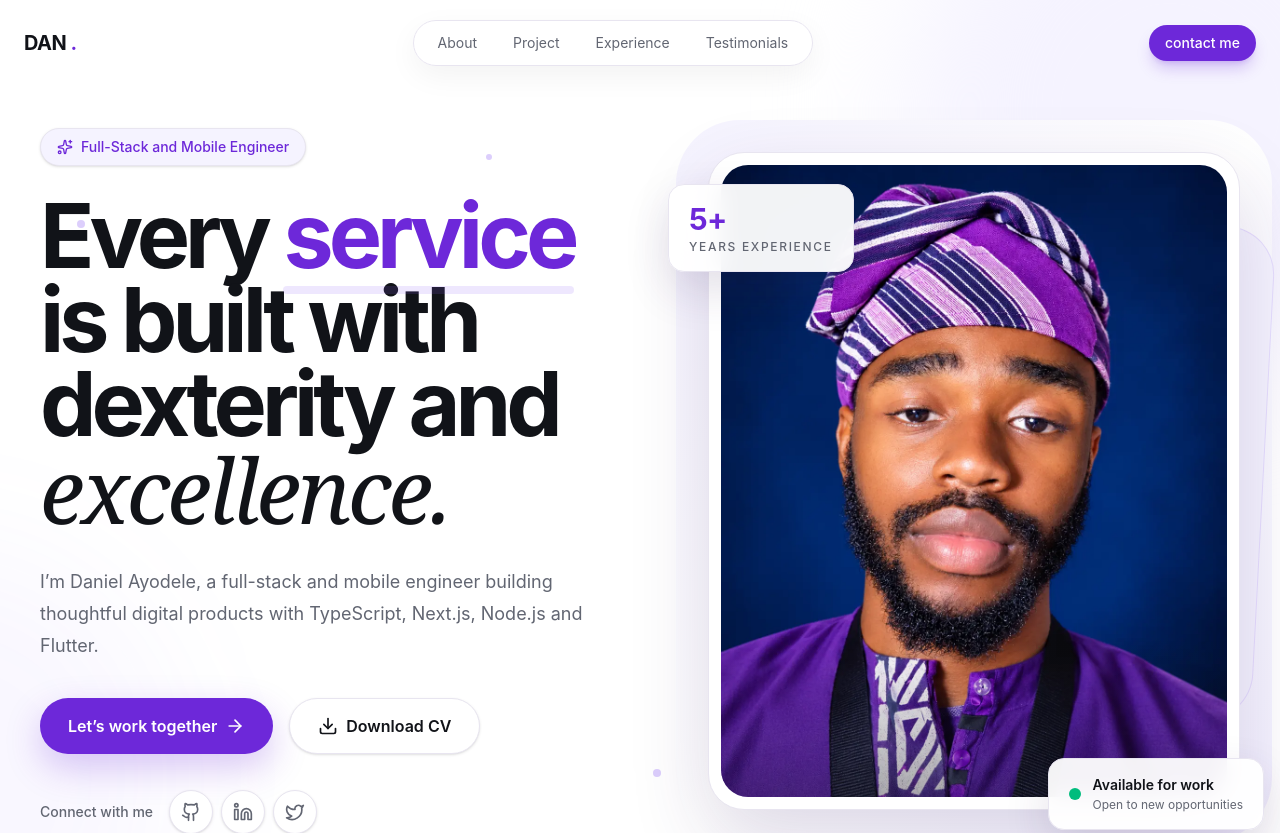
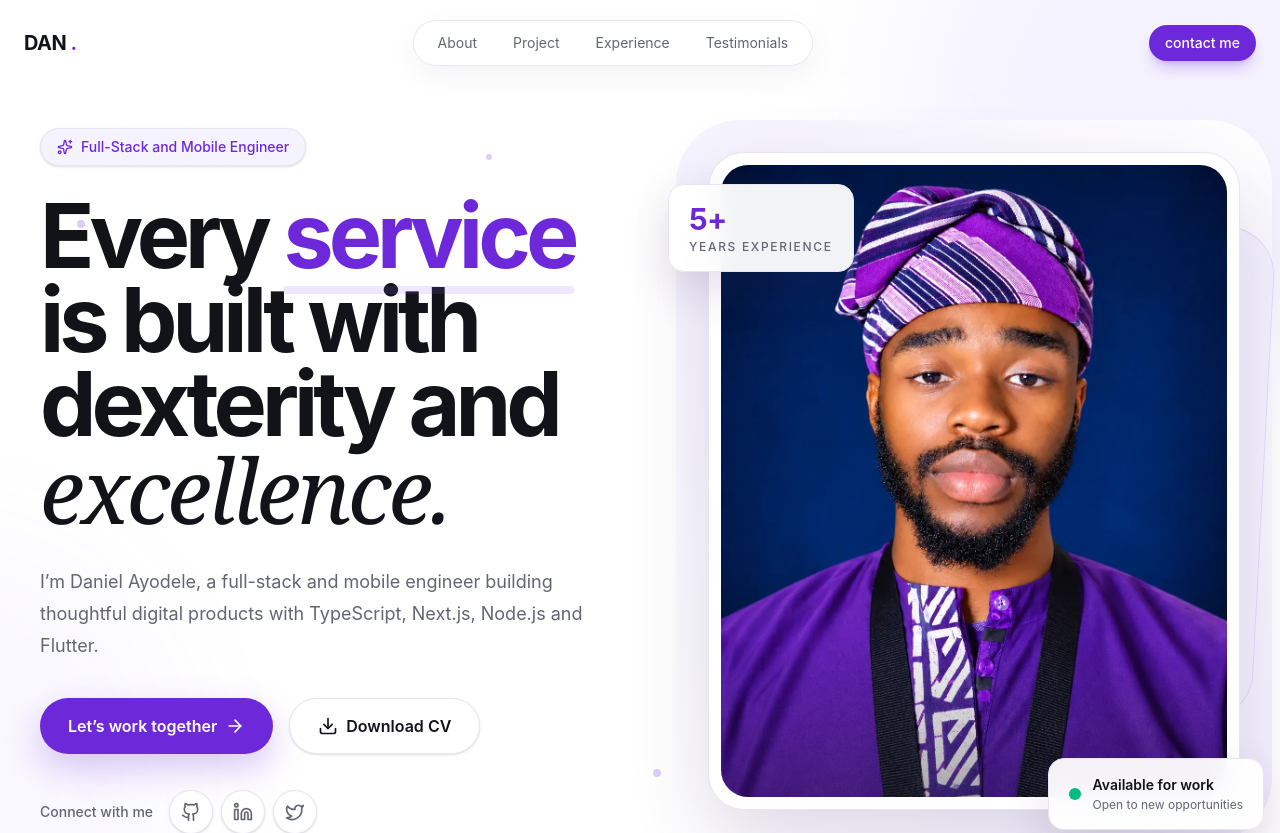
Before and after one commit to Emperor16/Daniel-Portfolio, a React (Vite) app: page / in a window 1280 px wide. Shown: the top 833 px of the page. Built offline with nearby package versions, Linux system fonts and the light colour scheme.

Commit message:
minor updates

```diff
--- a/src/sections/hero.jsx
+++ b/src/sections/hero.jsx
@@ -175,7 +175,7 @@ export const Hero = () => {
             <div className="relative rounded-[2.25rem] border border-[#E8E5F0] bg-white p-3 shadow-[0_30px_80px_rgba(59,33,94,0.16)]">
               <div className="relative overflow-hidden rounded-[1.7rem] bg-[#F5F3FF]">
                 <img
-                  src="/daniel_profile.webp"
+                  src="/daniel_profile1.webp"
                   alt="Portrait of Daniel Ayodele"
                   className="aspect-[4/5] w-full object-cover object-top"
                   fetchPriority="high"
```
Also changed, not shown: public/daniel_profile1.webp (renamed from public/daniel-profile1.webp).
